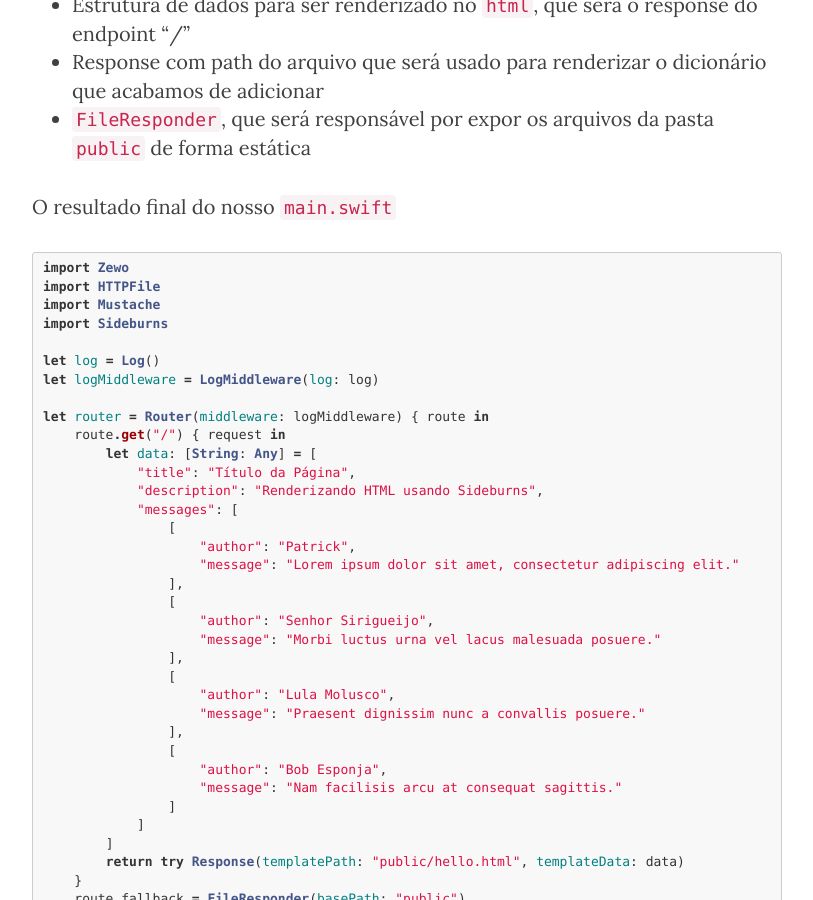
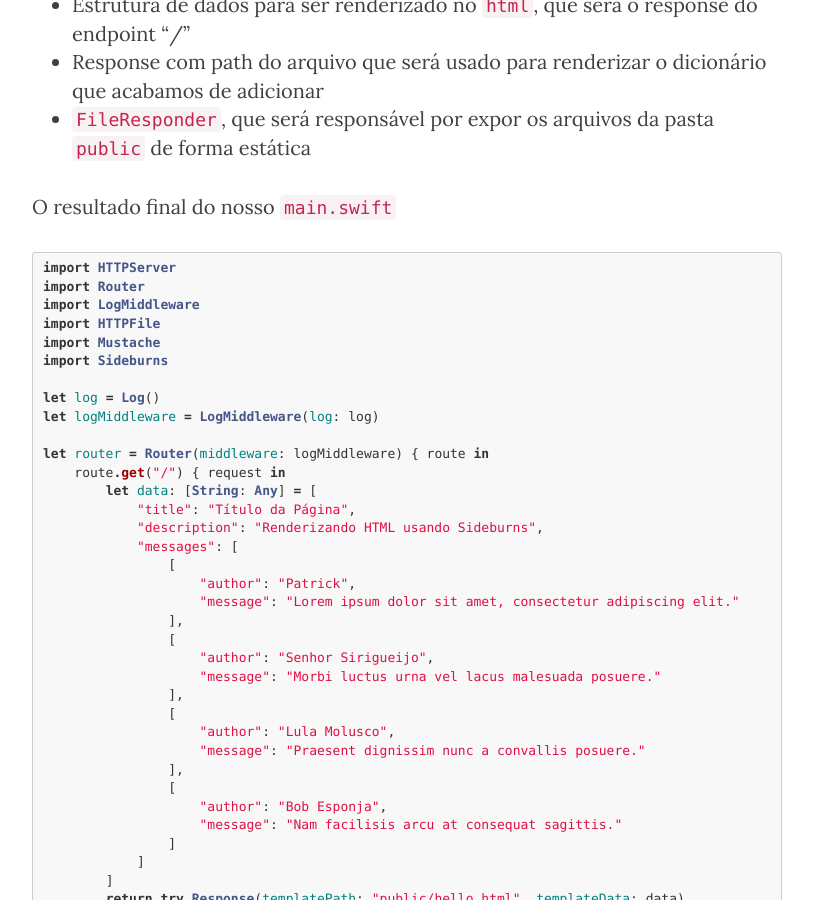
Before and after one commit to CocoaHeadsBrasil/equinociOS, a Jekyll site: the page built from _posts/2016-03-20-backend-usando-swift-sim-e-possivel.markdown, in a window 1280 px wide and 900 px high, scrolled down 12237 px. Shown: the whole window, without its empty margins (233-1046 px from the left). Built offline with Jekyll 4.4.1, drawn with Linux system fonts in a browser that asks for light colours; nearby versions of some CDN libraries; comment, search, counter and statistics services are not loaded.

Commit message:
Pequenas correções nos tutoriais.
Já conversado com o @unnamedd

````diff
--- a/_posts/2016-03-20-backend-usando-swift-sim-e-possivel.markdown
+++ b/_posts/2016-03-20-backend-usando-swift-sim-e-possivel.markdown
@@ -316,7 +316,9 @@ O que adicionaremos agora ao nosso `Sources/main.swift`:
 O resultado final do nosso `main.swift`
 
 ```swift
-import Zewo
+import HTTPServer
+import Router
+import LogMiddleware
 import HTTPFile
 import Mustache
 import Sideburns
````
Also changed, not shown: other parts of _posts/2016-03-20-backend-usando-swift-sim-e-possivel.markdown (+1 -1 lines).
